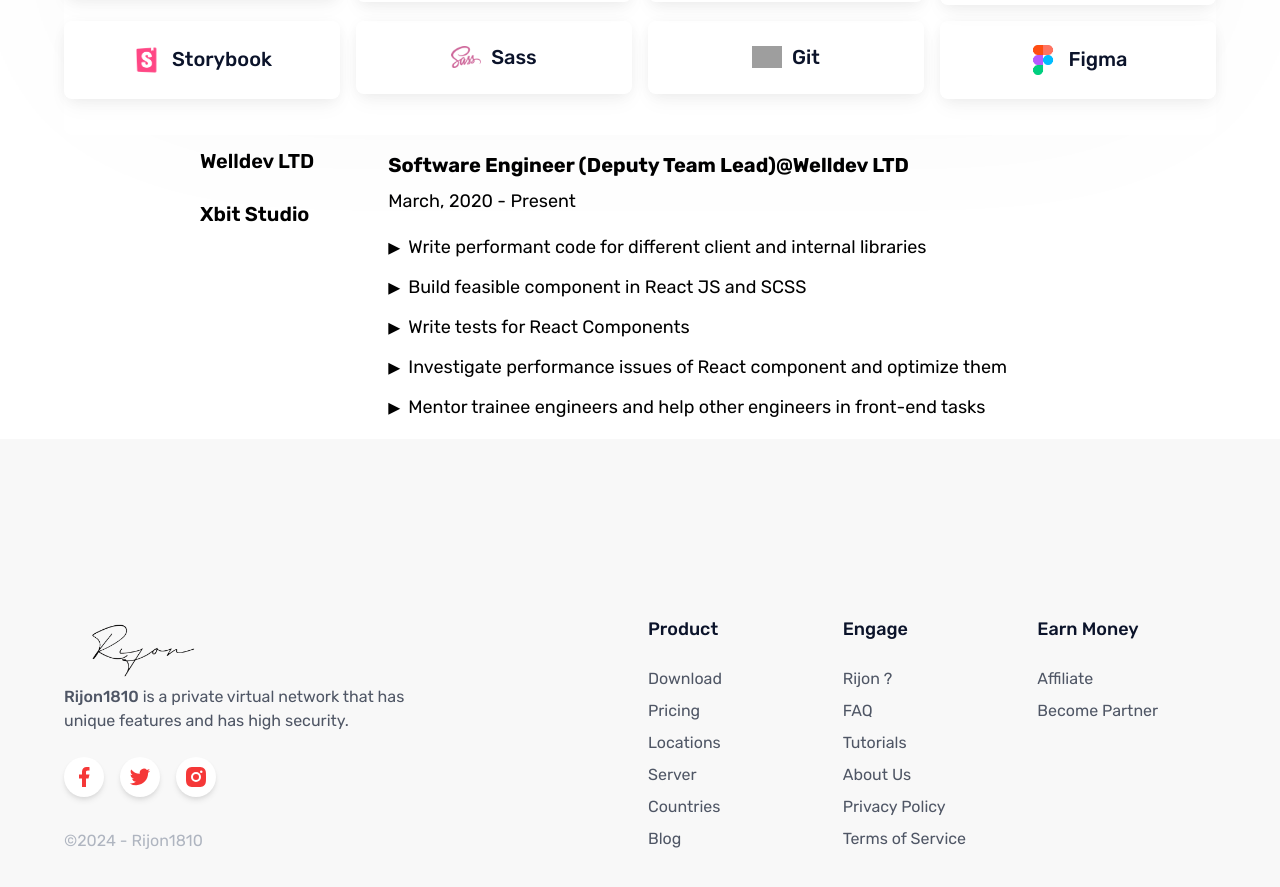
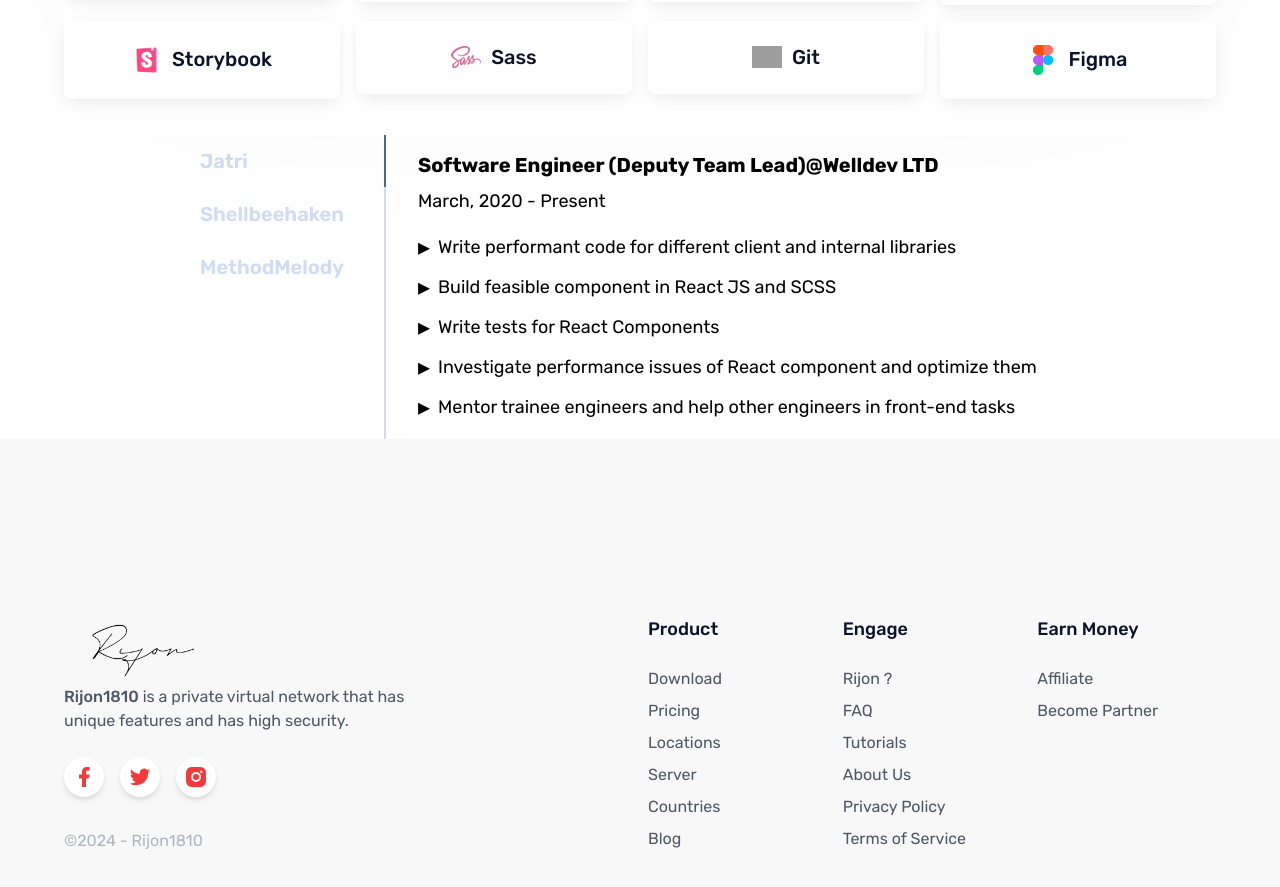
Before and after one commit to Rijon1810/dream-rijon1810-client, a Next.js app: page / in a window 1280 px wide. Shown: the part 960-1847 px from the top of the page. Built offline with nearby package versions, Linux system fonts and the light colour scheme; grey boxes are pictures that could not be loaded.

Commit message:
Update the job section

```diff
--- a/components/About/WorkPlace/WorkPlace.jsx
+++ b/components/About/WorkPlace/WorkPlace.jsx
@@ -1,23 +1,47 @@
-import React from "react";
+import { useState } from "react";
 
 const ExampleComponent = () => {
+  const [selectedCompany, setSelectedCompany] = useState(0);
+
+  const handleCompanySelect = (key) => {
+    setSelectedCompany(key);
+  };
+
+  const companyList = [
+    {
+      name: "Jatri",
+      key: 0,
+    },
+
+    {
+      name: "Shellbeehaken",
+      key: 1,
+    },
+
+    {
+      name: "MethodMelody",
+      key: 2,
+    },
+  ];
   return (
     <div className="w-11/12 sm:w-full md:w-10/12 mx-auto xl:min-h-20">
       <div className="w-full flex flex-col sm:flex-row">
         <div className="flex">
           <div className="flex flex-row sm:flex-col mb-8 sm:mb-0">
-            <h1 className="py-2 sm:py-3 px-6 sm:px-10 cursor-pointer hover:bg-secondary-30 font-bold md:font-semibold text-sm md:text-xl whitespace-nowrap mb-px transition-colors duration-300 bg-secondary-30 text-primary">
-              Welldev LTD
-            </h1>
-            <h1 className="py-2 sm:py-3 px-6 sm:px-10 cursor-pointer hover:bg-secondary-30 font-bold md:font-semibold text-sm md:text-xl whitespace-nowrap mb-px transition-colors duration-300 text-gray">
-              Xbit Studio
-            </h1>
+            {companyList.map((company) => (
+              <h1
+                onClick={() => handleCompanySelect(company.key)}
+                className="py-2 sm:py-3 px-6 sm:px-10 cursor-pointer hover:bg-[#4C6796] font-bold md:font-semibold text-sm md:text-xl whitespace-nowrap mb-px transition-colors duration-300 [#4C6796] text-[#D0DCF2]"
+              >
+                {company.name}
+              </h1>
+            ))}
           </div>
-          <div className="hidden sm:block relative bg-blue-200 w-0.5 h-full">
+          <div className="hidden sm:block relative bg-[#D0DCF2] w-0.5 h-full">
             <div
-              className="absolute top-0 left-0 w-full bg-black transform transition-transform duration-300 ease"
+              className="absolute top-0 left-0 w-full bg-[#4C6796] transform transition-transform duration-300 ease"
               style={{
-                transform: "translateY(calc(0% + 0px))",
+                transform: `translateY(calc(${selectedCompany * 100}% + 0px))`,
                 height: "52px",
               }}
             ></div>
```
